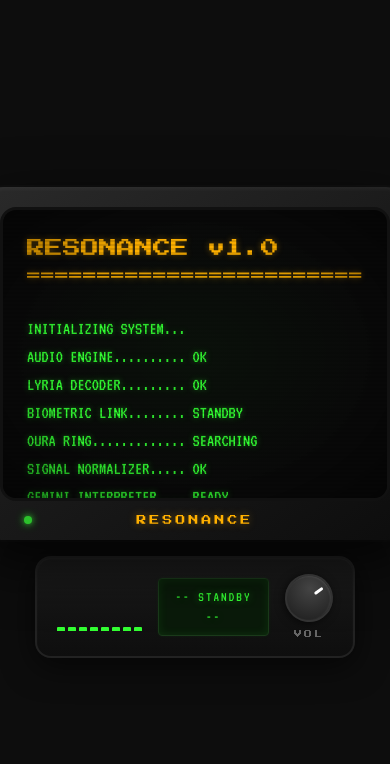
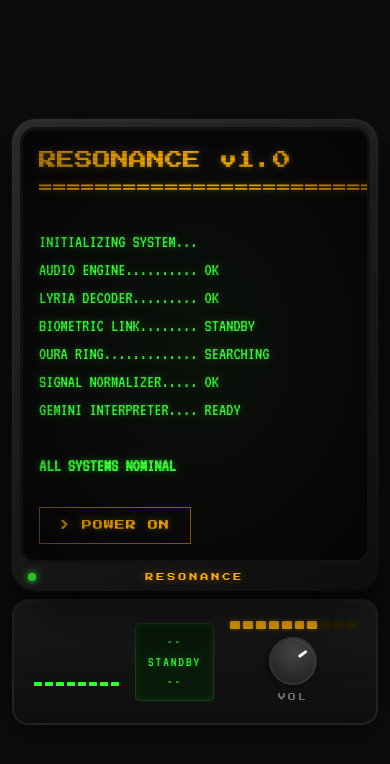
Before and after one commit to ishamehra/g3-hack, a Next.js app in the folder frontend/: page / in a window 390 px wide. Shown: the top 764 px of the page. Built offline with nearby package versions, Linux system fonts and the light colour scheme; no server answers.

Commit message:
volume knob QOL and music persistence

```diff
--- a/frontend/src/app/page.tsx
+++ b/frontend/src/app/page.tsx
@@ -1,6 +1,6 @@
 "use client";
 
-import { useState } from "react";
+import { useCallback, useEffect, useState } from "react";
 import type { MoodState } from "@/types";
 import { useAppState } from "@/hooks/useAppState";
 import { useLyriaParams } from "@/hooks/useLyriaParams";
@@ -11,10 +11,78 @@
 
 export default function Home() {
   const { screen, targetMood, goTo, setTargetMood } = useAppState();
+  // Start with defaults to match SSR — restore in useEffect
   const [sessionId, setSessionId] = useState<string | null>(null);
+  const [volume, setVolumeState] = useState(0.7);
+  const lyriaParams = useLyriaParams(sessionId);
+  const { connected: audioConnected, setVolume: setAudioVolume } = useAudioStream(!!sessionId);
 
-  const lyriaParams = useLyriaParams(sessionId);
-  const { connected: audioConnected, setVolume } = useAudioStream(!!sessionId);
+  // Restore persisted state after hydration
+  useEffect(() => {
+    try {
+      const sid = sessionStorage.getItem("resonance_session_id");
+      if (sid) setSessionId(sid);
+      const vol = sessionStorage.getItem("resonance_volume");
+      if (vol) {
+        const v = Number(vol);
+        setVolumeState(v);
+        setAudioVolume(v);
+      }
+    } catch {}
+  }, []); // eslint-disable-line react-hooks/exhaustive-deps
+
+  // Persist sessionId
+  useEffect(() => {
+    try {
+      if (sessionId) sessionStorage.setItem("resonance_session_id", sessionId);
+      else sessionStorage.removeItem("resonance_session_id");
+    } catch {}
+  }, [sessionId]);
+
+  // Persist volume
+  useEffect(() => {
+    try { sessionStorage.setItem("resonance_volume", String(volume)); } catch {}
+  }, [volume]);
+
+  const handleVolumeChange = useCallback(
+    (v: number) => {
+      const clamped = Math.max(0, Math.min(1, v));
+      setVolumeState(clamped);
+      setAudioVolume(clamped);
+    },
+    [setAudioVolume]
+  );
+
+  // Listen for hardware volume keys + arrow keys
+  useEffect(() => {
+    const STEP = 0.05;
+    const handler = (e: KeyboardEvent) => {
+      if (e.key === "AudioVolumeUp" || e.key === "ArrowUp") {
+        e.preventDefault();
+        setVolumeState((prev) => {
+          const next = Math.min(1, prev + STEP);
+          setAudioVolume(next);
+          return next;
+        });
+      } else if (e.key === "AudioVolumeDown" || e.key === "ArrowDown") {
+        e.preventDefault();
+        setVolumeState((prev) => {
+          const next = Math.max(0, prev - STEP);
+          setAudioVolume(next);
+          return next;
+        });
+      } else if (e.key === "AudioVolumeMute") {
+        e.preventDefault();
+        setVolumeState((prev) => {
+          const next = prev > 0 ? 0 : 0.7;
+          setAudioVolume(next);
+          return next;
+        });
+      }
+    };
+    window.addEventListener("keydown", handler);
+    return () => window.removeEventListener("keydown", handler);
+  }, [setAudioVolume]);
 
   const handleMoodSelect = (mood: MoodState) => {
     setTargetMood(mood);
@@ -22,8 +90,8 @@
   };
 
   return (
-    <main className="flex min-h-screen items-center justify-center p-4 md:p-8">
-      <div className="flex flex-col md:flex-row items-center md:items-stretch gap-4 md:gap-8 max-w-[860px]">
+    <main className="flex min-h-dvh flex-col items-center justify-center p-2 md:p-8">
+      <div className="flex flex-col md:flex-row items-center md:items-stretch gap-2 md:gap-8 w-full max-w-[860px] px-1 md:px-0">
         <CRTMonitor>
           <ScreenContent
             screen={screen}
@@ -42,7 +110,8 @@
           appScreen={screen}
           lyriaParams={lyriaParams}
           audioConnected={audioConnected}
-          onVolumeChange={setVolume}
+          volume={volume}
+          onVolumeChange={handleVolumeChange}
         />
       </div>
     </main>
--- a/frontend/src/components/crt/CRTMonitor.tsx
+++ b/frontend/src/components/crt/CRTMonitor.tsx
@@ -9,18 +9,17 @@
 export default function CRTMonitor({ children }: CRTMonitorProps) {
   return (
     <div
-      className="relative flex flex-col"
+      className="relative flex flex-col w-full md:w-auto"
       style={{
         background: "linear-gradient(145deg, #2a2a2a, #1a1a1a, #0d0d0d)",
         borderRadius: 24,
-        padding: "20px 20px 0 20px",
         boxShadow:
           "inset 0 2px 4px rgba(255,255,255,0.05), 0 20px 60px rgba(0,0,0,0.8), 0 0 0 2px #111",
       }}
     >
       {/* Bezel */}
       <div
-        className="relative overflow-hidden"
+        className="relative overflow-hidden m-2 md:m-5 mb-0 md:mb-0"
         style={{
           borderRadius: 16,
           border: "3px solid #111",
@@ -30,21 +29,18 @@
       >
         {/* Screen */}
         <div
-          className="relative overflow-hidden w-full md:w-[580px]"
-          style={{
-            background: "#0a0a0a",
-            aspectRatio: "4 / 3",
-          }}
+          className="relative overflow-hidden w-full md:w-[580px] aspect-[4/5] md:aspect-[4/3]"
+          style={{ background: "#0a0a0a" }}
         >
           <CRTScreenOverlay />
-          <div className="relative z-[1] w-full h-full p-6 overflow-y-auto">
+          <div className="relative z-[1] w-full h-full p-4 md:p-6 overflow-hidden md:overflow-y-auto">
             {children}
           </div>
         </div>
       </div>
 
       {/* Base / chin */}
-      <div className="flex items-center justify-between px-6 py-3">
+      <div className="flex items-center justify-between px-4 md:px-6 py-2 md:py-3">
         <div
           className="w-2 h-2 rounded-full animate-pulse"
           style={{
@@ -53,7 +49,7 @@
           }}
         />
         <span
-          className="text-[10px] tracking-[3px]"
+          className="text-[8px] md:text-[10px] tracking-[3px]"
           style={{
             fontFamily: "var(--font-press-start)",
             color: "#ffb000",
--- a/frontend/src/components/radio/RadioCDPanel.tsx
+++ b/frontend/src/components/radio/RadioCDPanel.tsx
@@ -5,12 +5,14 @@
 import FrequencyDisplay from "./FrequencyDisplay";
 import VUMeter from "./VUMeter";
 import VolumeKnob from "./VolumeKnob";
+import VolumeBar from "./VolumeBar";
 import SpeakerGrille from "./SpeakerGrille";
 
 interface RadioCDPanelProps {
   appScreen: AppScreen;
   lyriaParams: LyriaParamsRow | null;
   audioConnected: boolean;
+  volume: number;
   onVolumeChange: (v: number) => void;
 }
 
@@ -18,18 +20,20 @@
   appScreen,
   lyriaParams,
   audioConnected,
+  volume,
   onVolumeChange,
 }: RadioCDPanelProps) {
   return (
     <div
       className="
-        flex items-center justify-between gap-4
-        w-[90vw] max-w-[320px]
+        flex items-center justify-around gap-4
+        w-full py-5
         md:flex-col md:items-center md:justify-between md:self-stretch
-        md:w-[220px] md:max-w-none
+        md:w-[220px] md:py-6
       "
       style={{
-        padding: "16px 20px",
+        paddingLeft: 20,
+        paddingRight: 20,
         background: "linear-gradient(180deg, #1e1e1e, #141414, #0e0e0e)",
         borderRadius: 16,
         border: "2px solid #222",
@@ -50,7 +54,10 @@
         audioConnected={audioConnected}
       />
 
-      <VolumeKnob onChange={onVolumeChange} />
+      <div className="flex flex-col items-center gap-2 w-full md:w-auto">
+        <VolumeBar volume={volume} onChange={onVolumeChange} />
+        <VolumeKnob volume={volume} onChange={onVolumeChange} />
+      </div>
 
       {/* Speaker — hidden on mobile, shown on desktop */}
       <div className="hidden md:block">
--- /dev/null
+++ b/frontend/src/components/radio/VolumeBar.tsx
@@ -0,0 +1,48 @@
+"use client";
+
+import { useCallback, useRef } from "react";
+
+interface VolumeBarProps {
+  volume: number; // 0-1
+  onChange?: (volume: number) => void;
+}
+
+const TOTAL_BLOCKS = 10;
+
+export default function VolumeBar({ volume, onChange }: VolumeBarProps) {
+  const filled = Math.round(volume * TOTAL_BLOCKS);
+  const barRef = useRef<HTMLDivElement>(null);
+
+  const handleClick = useCallback(
+    (e: React.MouseEvent) => {
+      if (!onChange || !barRef.current) return;
+      const rect = barRef.current.getBoundingClientRect();
+      const x = e.clientX - rect.left;
+      onChange(Math.max(0, Math.min(1, x / rect.width)));
+    },
+    [onChange]
+  );
+
+  return (
+    <div
+      ref={barRef}
+      className="flex items-center gap-[3px] w-full cursor-pointer"
+      style={{ fontFamily: "var(--font-vt323)" }}
+      onClick={handleClick}
+    >
+      {Array.from({ length: TOTAL_BLOCKS }).map((_, i) => (
+        <div
+          key={i}
+          style={{
+            flex: 1,
+            height: 8,
+            borderRadius: 1,
+            background: i < filled ? "#ffb000" : "#2a2200",
+            boxShadow: i < filled ? "0 0 4px rgba(255,176,0,0.4)" : "none",
+            transition: "background 0.1s, box-shadow 0.1s",
+          }}
+        />
+      ))}
+    </div>
+  );
+}
--- a/frontend/src/components/radio/VolumeKnob.tsx
+++ b/frontend/src/components/radio/VolumeKnob.tsx
@@ -1,20 +1,30 @@
 "use client";
 
-import { useCallback, useRef, useState } from "react";
+import { useCallback, useRef } from "react";
 
 interface VolumeKnobProps {
+  volume: number; // 0-1
   onChange: (volume: number) => void;
-  initialVolume?: number;
 }
 
-export default function VolumeKnob({
-  onChange,
-  initialVolume = 0.7,
-}: VolumeKnobProps) {
-  const [rotation, setRotation] = useState(initialVolume * 270 - 135);
+export default function VolumeKnob({ volume, onChange }: VolumeKnobProps) {
+  const rotation = volume * 270 - 135;
   const isDragging = useRef(false);
   const startY = useRef(0);
   const startRotation = useRef(0);
+
+  const applyDelta = useCallback(
+    (clientY: number) => {
+      if (!isDragging.current) return;
+      const delta = startY.current - clientY;
+      const newRotation = Math.max(
+        -135,
+        Math.min(135, startRotation.current + delta * 1.5)
+      );
+      onChange((newRotation + 135) / 270);
+    },
+    [onChange]
+  );
 
   const handleMouseDown = useCallback(
     (e: React.MouseEvent) => {
@@ -22,18 +32,7 @@
       startY.current = e.clientY;
       startRotation.current = rotation;
 
-      const handleMouseMove = (e: MouseEvent) => {
-        if (!isDragging.current) return;
-        const delta = startY.current - e.clientY;
-        const newRotation = Math.max(
-          -135,
-          Math.min(135, startRotation.current + delta * 1.5)
-        );
-        setRotation(newRotation);
-        const volume = (newRotation + 135) / 270;
-        onChange(volume);
-      };
-
+      const handleMouseMove = (e: MouseEvent) => applyDelta(e.clientY);
       const handleMouseUp = () => {
         isDragging.current = false;
         window.removeEventListener("mousemove", handleMouseMove);
@@ -43,7 +42,29 @@
       window.addEventListener("mousemove", handleMouseMove);
       window.addEventListener("mouseup", handleMouseUp);
     },
-    [rotation, onChange]
+    [rotation, applyDelta]
+  );
+
+  const handleTouchStart = useCallback(
+    (e: React.TouchEvent) => {
+      isDragging.current = true;
+      startY.current = e.touches[0].clientY;
+      startRotation.current = rotation;
+
+      const handleTouchMove = (e: TouchEvent) => {
+        e.preventDefault();
+        applyDelta(e.touches[0].clientY);
+      };
+      const handleTouchEnd = () => {
+        isDragging.current = false;
+        window.removeEventListener("touchmove", handleTouchMove);
+        window.removeEventListener("touchend", handleTouchEnd);
+      };
+
+      window.addEventListener("touchmove", handleTouchMove, { passive: false });
+      window.addEventListener("touchend", handleTouchEnd);
+    },
+    [rotation, applyDelta]
   );
 
   return (
@@ -62,6 +83,7 @@
           transform: `rotate(${rotation}deg)`,
         }}
         onMouseDown={handleMouseDown}
+        onTouchStart={handleTouchStart}
       >
         {/* Indicator tick */}
         <div
--- a/frontend/src/components/screens/OnboardingScreen.tsx
+++ b/frontend/src/components/screens/OnboardingScreen.tsx
@@ -42,7 +42,7 @@
   }, [visibleLines]);
 
   return (
-    <div className="flex flex-col">
+    <div className="flex flex-col h-full">
       <div>
         {BOOT_LINES.slice(0, visibleLines).map((line, i) => {
           const isTitle = i === 0;
@@ -77,7 +77,7 @@
       </div>
 
       {showPrompt && (
-        <div className="pt-4">
+        <div className="mt-auto pt-4">
           <button onClick={onContinue} style={btnAmber}>
             {">"} POWER ON
           </button>
--- a/frontend/src/hooks/useAppState.ts
+++ b/frontend/src/hooks/useAppState.ts
@@ -1,25 +1,55 @@
 "use client";
 
-import { useCallback, useState } from "react";
+import { useCallback, useEffect, useState } from "react";
 import type { AppScreen, MoodState } from "@/types";
+
+const STORAGE_KEY = "resonance_app_state";
 
 interface AppState {
   screen: AppScreen;
   targetMood: MoodState | null;
 }
 
+const DEFAULT_STATE: AppState = { screen: "onboarding", targetMood: null };
+
+function saveState(state: AppState) {
+  try {
+    sessionStorage.setItem(STORAGE_KEY, JSON.stringify(state));
+  } catch {}
+}
+
 export function useAppState() {
-  const [state, setState] = useState<AppState>({
-    screen: "onboarding",
-    targetMood: null,
-  });
+  // Always start with default to match SSR — restore in useEffect
+  const [state, setState] = useState<AppState>(DEFAULT_STATE);
+
+  // Restore from sessionStorage after hydration
+  useEffect(() => {
+    try {
+      const raw = sessionStorage.getItem(STORAGE_KEY);
+      if (raw) {
+        const parsed = JSON.parse(raw);
+        setState({
+          screen: parsed.screen ?? "onboarding",
+          targetMood: parsed.targetMood ?? null,
+        });
+      }
+    } catch {}
+  }, []);
 
   const goTo = useCallback((screen: AppScreen) => {
-    setState((prev) => ({ ...prev, screen }));
+    setState((prev) => {
+      const next = { ...prev, screen };
+      saveState(next);
+      return next;
+    });
   }, []);
 
   const setTargetMood = useCallback((mood: MoodState) => {
-    setState((prev) => ({ ...prev, targetMood: mood }));
+    setState((prev) => {
+      const next = { ...prev, targetMood: mood };
+      saveState(next);
+      return next;
+    });
   }, []);
 
   return {
```
Also changed, not shown: frontend/src/components/screens/SessionScreen.tsx (+11 -3 lines), frontend/src/hooks/useAudioStream.ts (+15 -5 lines), 5 other files (tests, documents, lock files or other folders).
